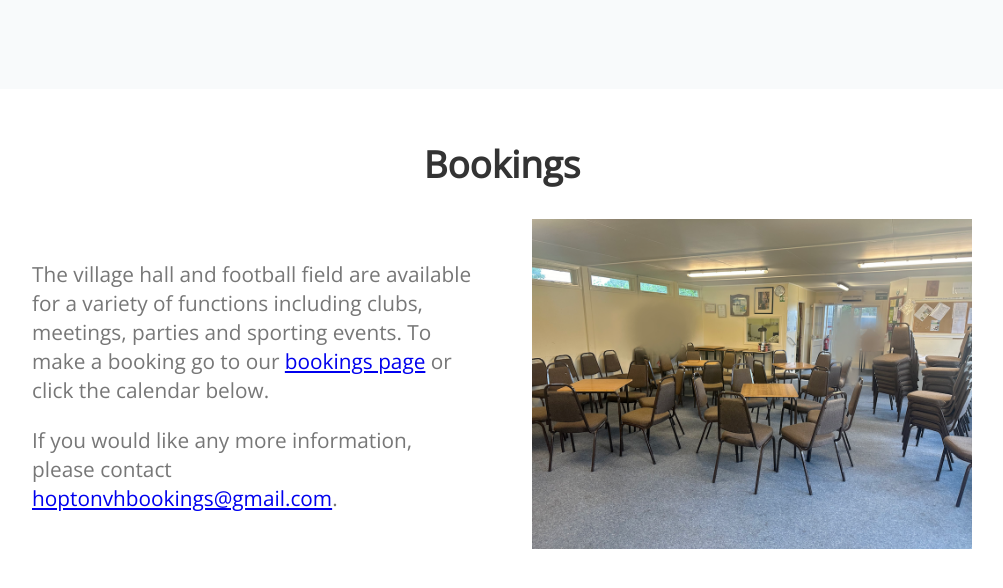
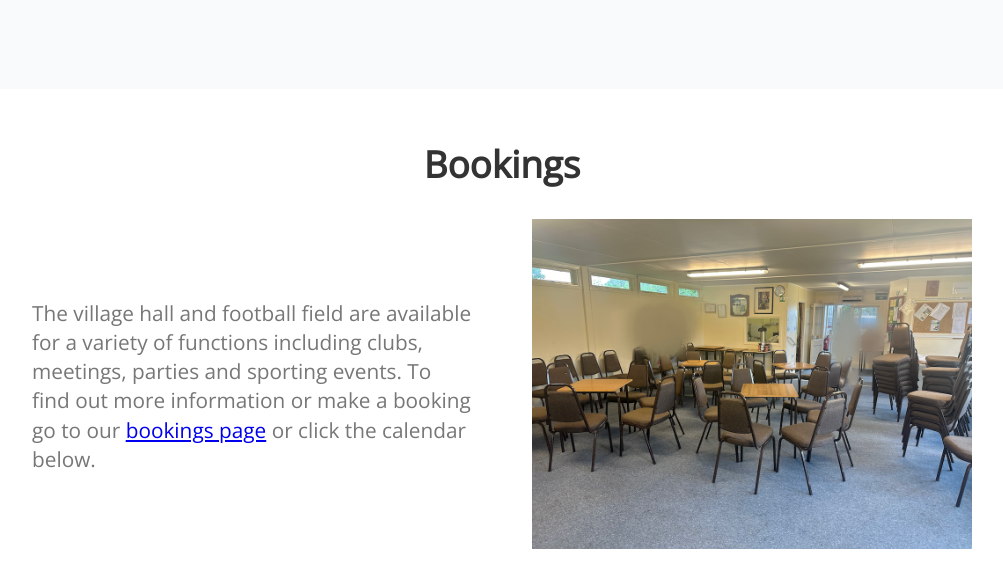
Before and after one commit to hoptonadmin/hopton-community-hub-website, a Jekyll site: the page built from index.html, in a window 1280 px wide and 900 px high, scrolled down 2498 px, cut to the strip 0-650 px from the top of the window. Shown: the top 588 px of the strip, without its empty margins (138-1141 px from the left). Built offline with Jekyll 4.4.1, drawn with Linux system fonts in a browser that asks for light colours; nearby versions of some CDN libraries.

Commit message:
Update index.html

```diff
--- a/index.html
+++ b/index.html
@@ -133,10 +133,7 @@ title: Hopton Community Hub
 	<div class="columns">
 		<div>
 			<p class="editable">
-				The village hall and football field are available for a variety of functions including clubs, meetings, parties and sporting events. To make a booking go to our <a href="https://app.whatspot.app/external-reservations/abaec99321f641608b563056a3cb0ba6">bookings page</a> or click the calendar below.
-			</p>
-			<p class="editable">
-				If you would like any more information, please contact <a href="mailto:hoptonvhbookings@gmail.com">hoptonvhbookings@gmail.com</a>.
+				The village hall and football field are available for a variety of functions including clubs, meetings, parties and sporting events. To find out more information or make a booking go to our <a href="https://hallbookingonline.com/hopton/">bookings page</a> or click the calendar below.
 			</p>
 		</div>
 		<div>
```
